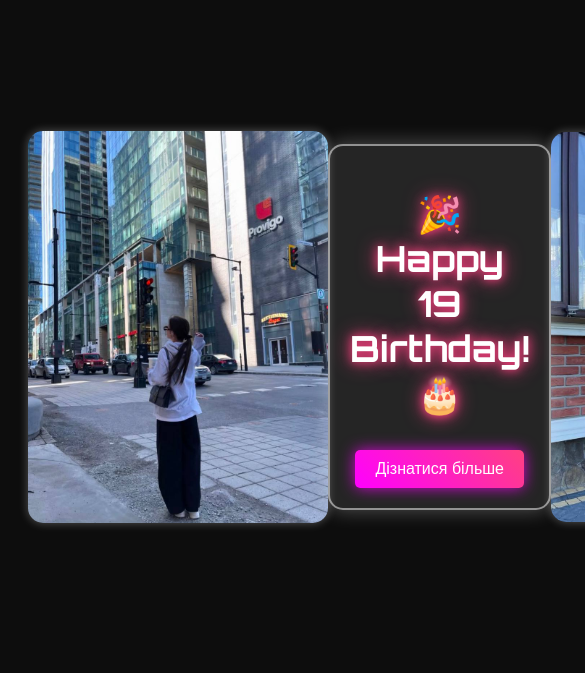
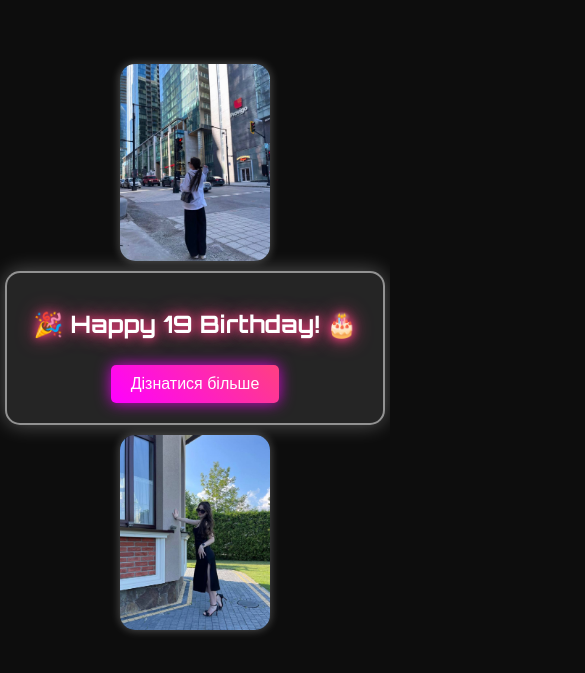
Before and after one commit to nastiaborsch/localnastia, a plain HTML site: page birthday.html in a window 390 px wide. Shown: the part 103-776 px from the top of the page, 585 px wide, since content can reach past the window. Drawn offline with Linux system fonts and the light colour scheme.

Commit message:
Update birthday.html

```diff
--- a/birthday.html
+++ b/birthday.html
@@ -18,6 +18,8 @@
             color: #fff;
             position: relative;
             overflow: hidden;
+            flex-direction: column;
+            padding: 20px;
         }
         .background-container {
             position: absolute;
@@ -32,7 +34,8 @@
             box-sizing: border-box;
         }
         .background-container img {
-            width: 300px;
+            width: 30%;
+            max-width: 200px;
             height: auto;
             border-radius: 15px;
             box-shadow: 0 0 10px rgba(255, 255, 255, 0.3);
@@ -42,20 +45,21 @@
             padding: 20px;
             border-radius: 15px;
             box-shadow: 0 0 20px rgba(255, 255, 255, 0.3);
-            max-width: 500px;
+            max-width: 90%;
+            width: 400px;
             border: 2px solid rgba(255, 255, 255, 0.5);
             animation: fadeIn 1.5s ease-in-out;
             z-index: 1;
             position: relative;
         }
         h1 {
-            font-size: 36px;
+            font-size: 28px;
             text-shadow: 0 0 10px #ff4081, 0 0 20px #ff4081;
         }
         .details {
             display: none;
             margin-top: 15px;
-            font-size: 18px;
+            font-size: 16px;
         }
         button {
             background: linear-gradient(45deg, #ff00ff, #ff4081);
@@ -74,6 +78,29 @@
         @keyframes fadeIn {
             from { opacity: 0; transform: translateY(-20px); }
             to { opacity: 1; transform: translateY(0); }
+        }
+        @media (max-width: 768px) {
+            .background-container {
+                flex-direction: column;
+                justify-content: center;
+                align-items: center;
+                padding: 0;
+            }
+            .background-container img {
+                width: 60%;
+                max-width: 150px;
+                margin: 10px 0;
+            }
+            .container {
+                width: 90%;
+                max-width: 350px;
+            }
+            h1 {
+                font-size: 24px;
+            }
+            .details {
+                font-size: 14px;
+            }
         }
     </style>
 </head>
```
